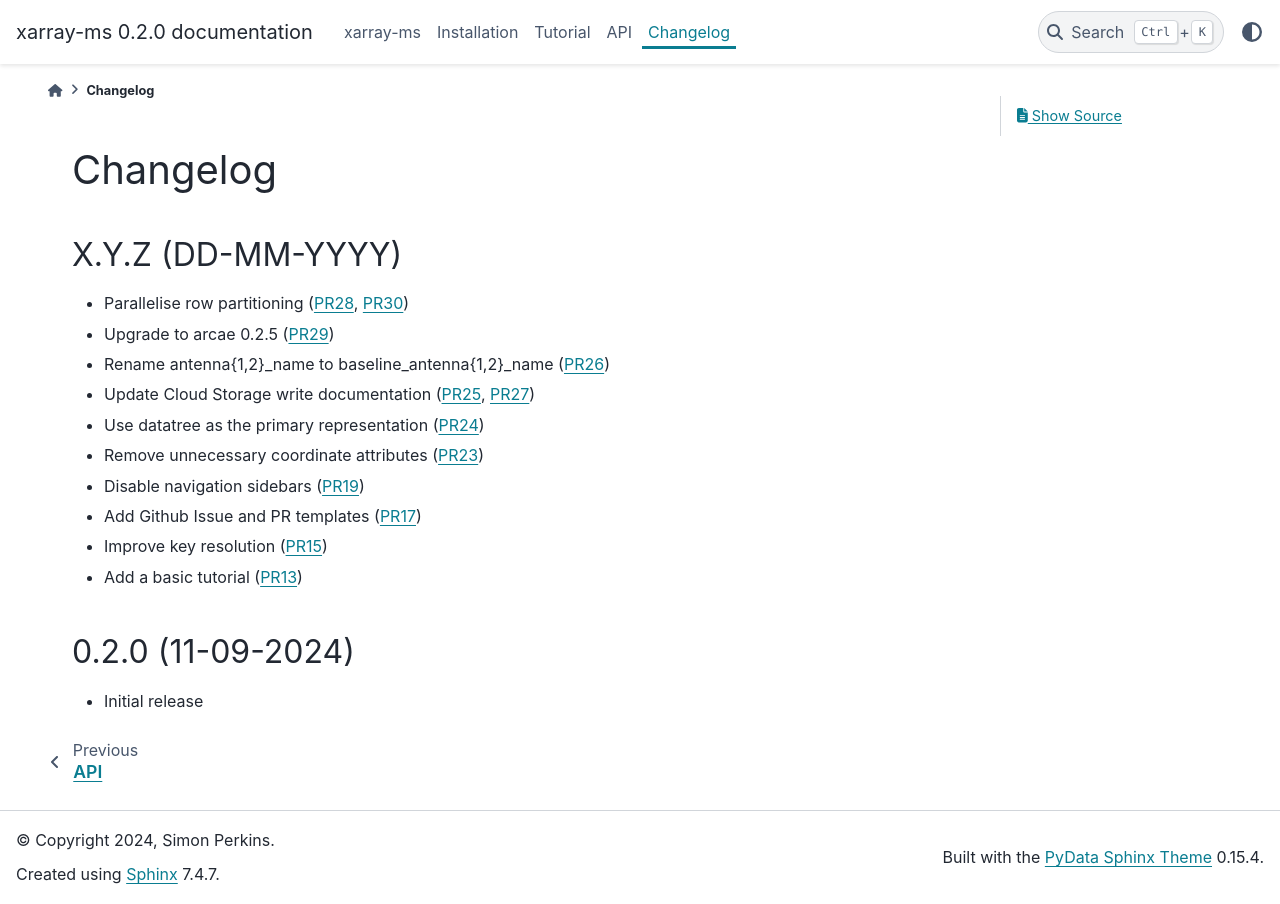
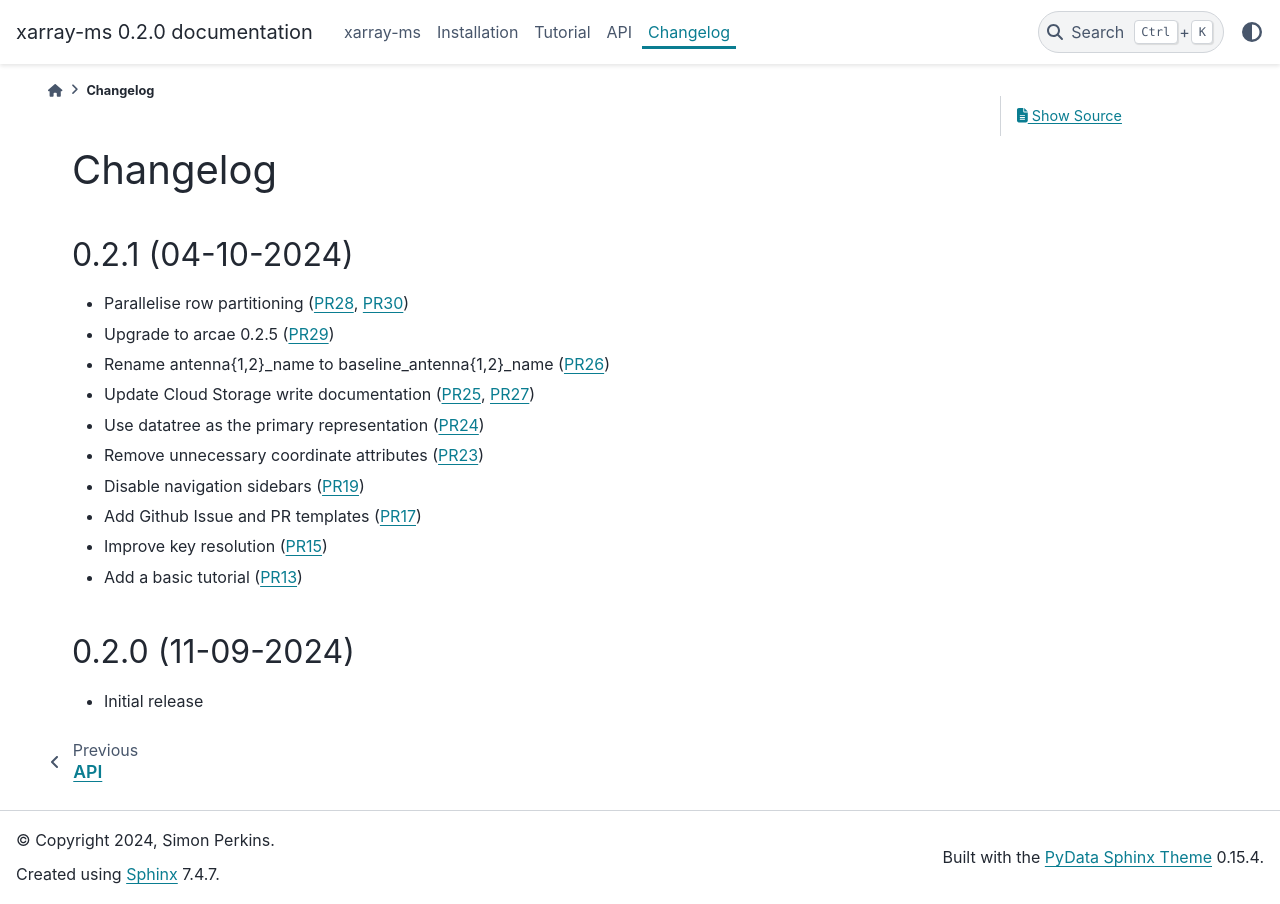
Before and after one commit to ratt-ru/xarray-ms, a Sphinx documentation site: the page built from doc/source/changelog.rst, in a window 1280 px wide. Built offline with Sphinx 7.4.7 and the PyData theme 0.15.4, drawn with Linux system fonts in a browser that asks for light colours.

Commit message:
[skip ci] Prepare changelog for release

```diff
--- a/doc/source/changelog.rst
+++ b/doc/source/changelog.rst
@@ -3,7 +3,7 @@
 Changelog
 =========
 
-X.Y.Z (DD-MM-YYYY)
+0.2.1 (04-10-2024)
 ------------------
 * Parallelise row partitioning (:pr:`28`, :pr:`30`)
 * Upgrade to arcae 0.2.5 (:pr:`29`)
```
